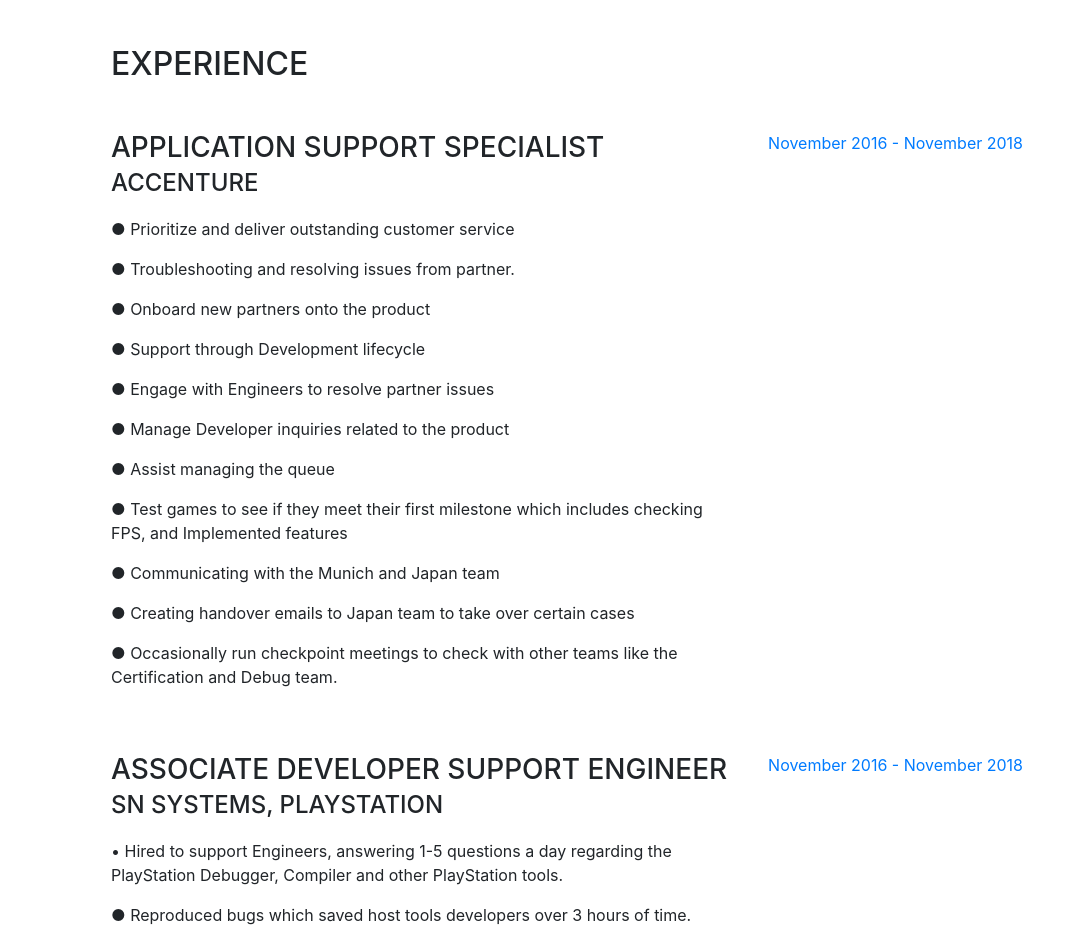
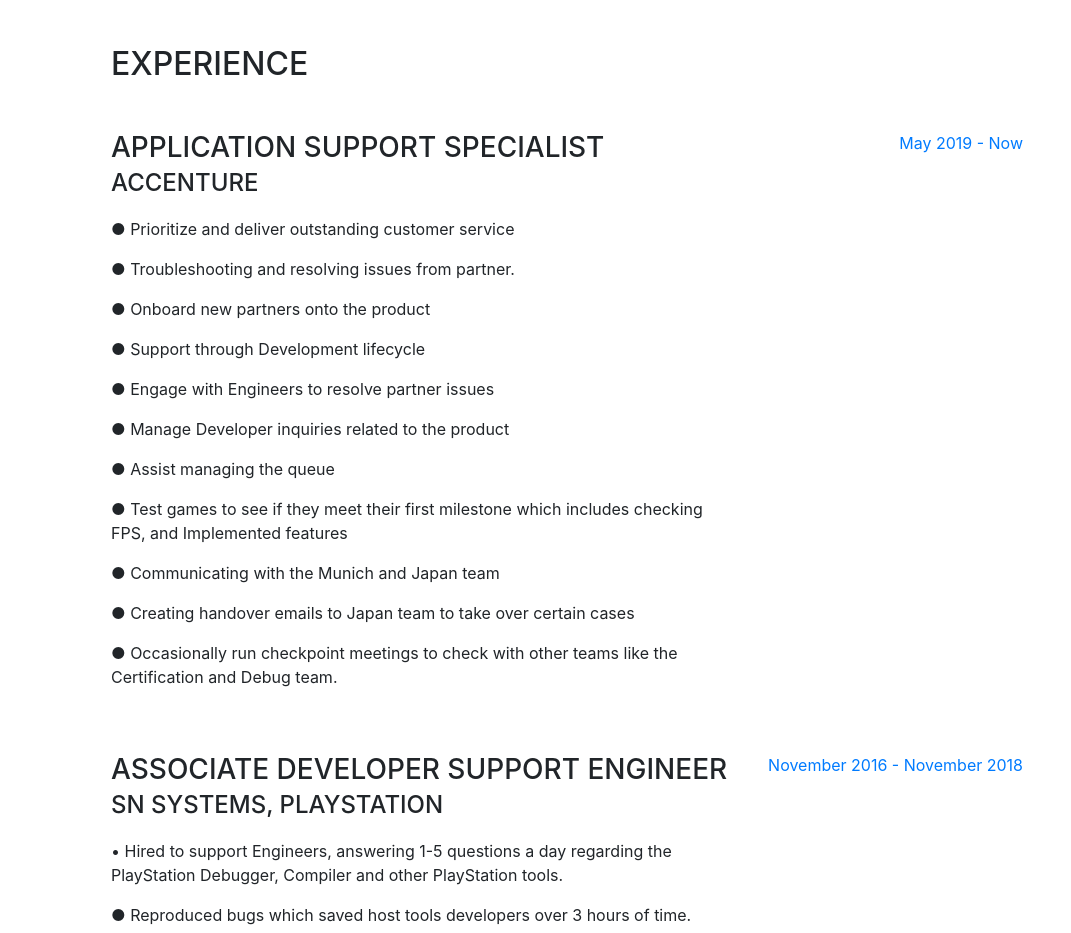
Before and after one commit to sjnasr/sjnasr.github.io, a website with bundled scripts: page index.html in a window 1280 px wide. Shown: the part 804-1737 px from the top of the page, without its empty margins (209-1280 px from the left). Built offline with nearby package versions, Linux system fonts and the light colour scheme; a web font is replaced by a local one.

Commit message:
Update index.html

```diff
--- a/index.html
+++ b/index.html
@@ -112,7 +112,7 @@
 				  <p>●	Occasionally run checkpoint meetings to check with other teams like the Certification and Debug team.</p>
 				</div>
             <div class="resume-date text-md-right">
-              <span class="text-primary">November 2016 - November 2018</span>
+              <span class="text-primary">May 2019 - Now</span>
             </div>
           </div>
 
```
